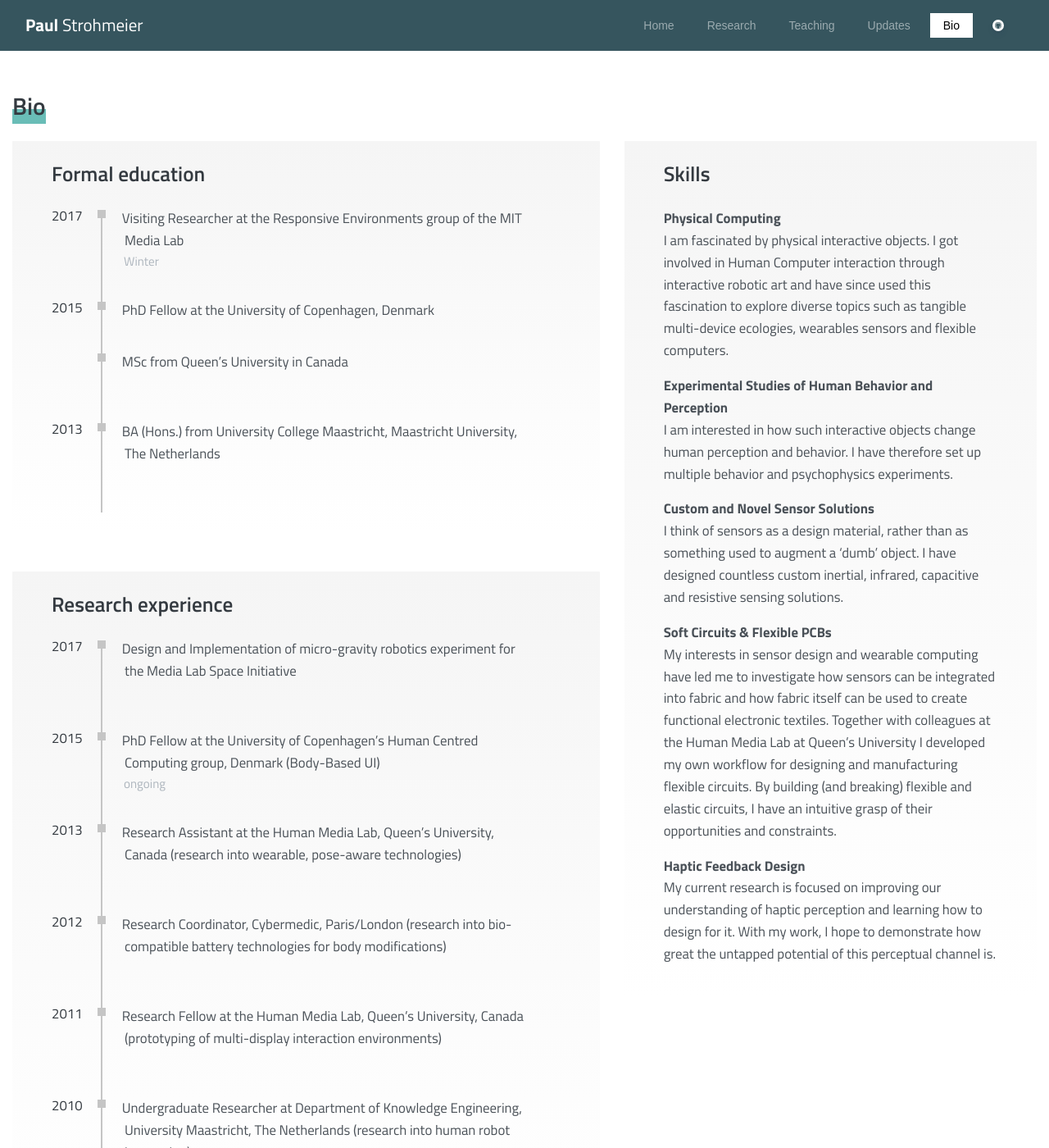
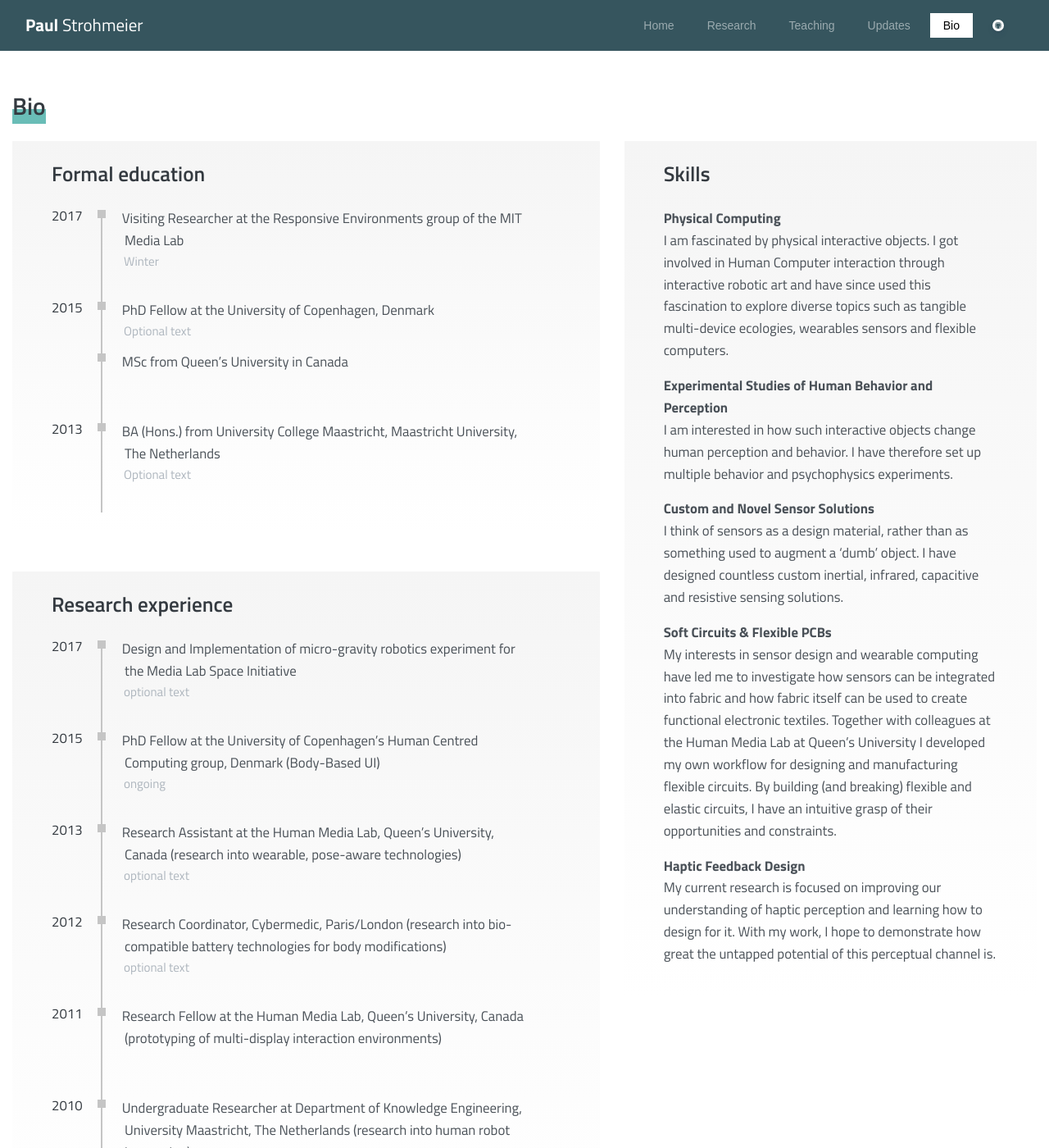
Before and after one commit to fkeel/fkeel.gitub.io, a Jekyll site: the page built from bio.html, in a window 1280 px wide and 1400 px high. Shown: the whole window at 82% size. Built offline with Jekyll 4.4.1, drawn with Linux system fonts in a browser that asks for light colours.

Commit message:
Bio optional text

```diff
--- a/_data/bio.yaml
+++ b/_data/bio.yaml
@@ -1,7 +1,6 @@
 timeline:
     - name: Formal education
       items:
-          # context: ongoing
         - year: 2017
           note: Visiting Researcher at the Responsive Environments group of the MIT Media Lab
           context: Winter
@@ -9,9 +8,11 @@ timeline:
           note: MSc from Queen’s University in Canada
         - year: 2015
           note: PhD Fellow at the University of Copenhagen, Denmark
-          #context: since 2013
+          context: Optional text
+          # context: since 2013
         - year: 2013
           note: BA (Hons.) from University College Maastricht, Maastricht University, The Netherlands
+          context: Optional text
           #context: since 2009
 
     - name: Research experience
@@ -21,12 +22,15 @@ timeline:
             context: ongoing
         -   year: 2017
             note: Design and Implementation of micro-gravity robotics experiment for the Media Lab Space Initiative
+            context: optional text
             #context: "2017-2018"
         -   year: 2013
             note:  Research Assistant at the Human Media Lab, Queen’s University, Canada (research into wearable, pose-aware technologies)
+            context: optional text
             #context: "2013-2015"
         -   year: 2012
             note: Research Coordinator, Cybermedic, Paris/London (research into bio-compatible battery technologies for body modifications)
+            context: optional text
             #context: "2012-2014"
         -   year: 2011
             note: Research Fellow at the Human Media Lab, Queen’s University, Canada (prototyping of multi-display interaction environments)
```
